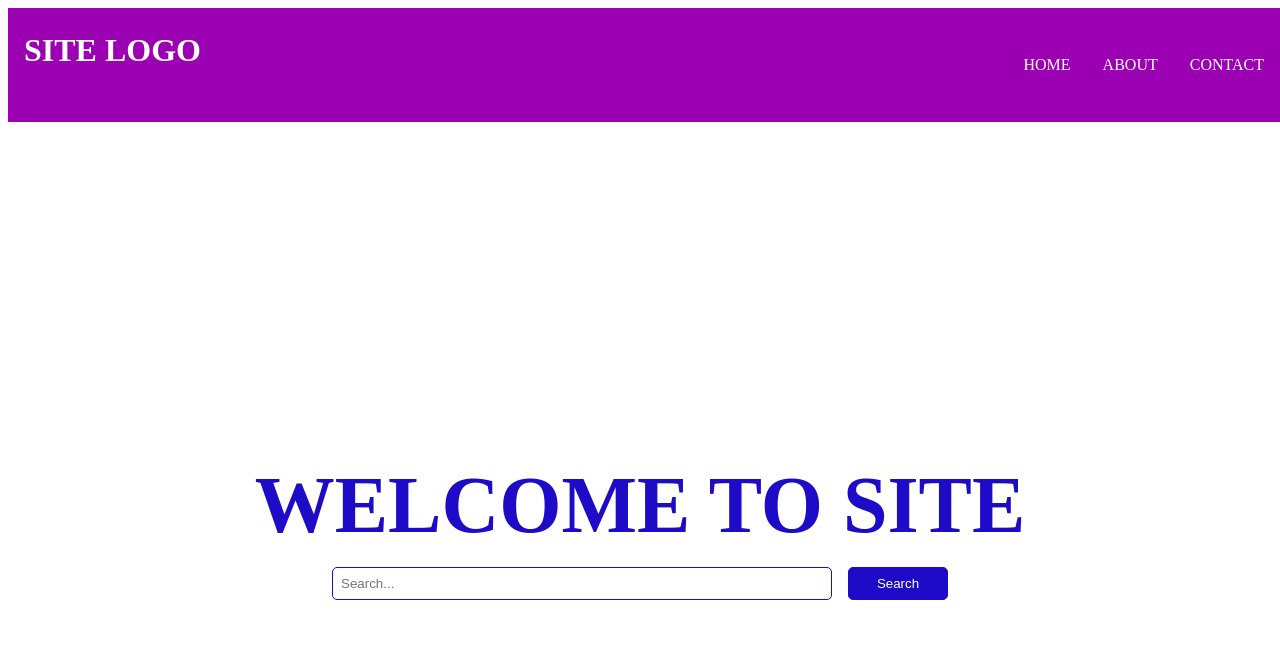
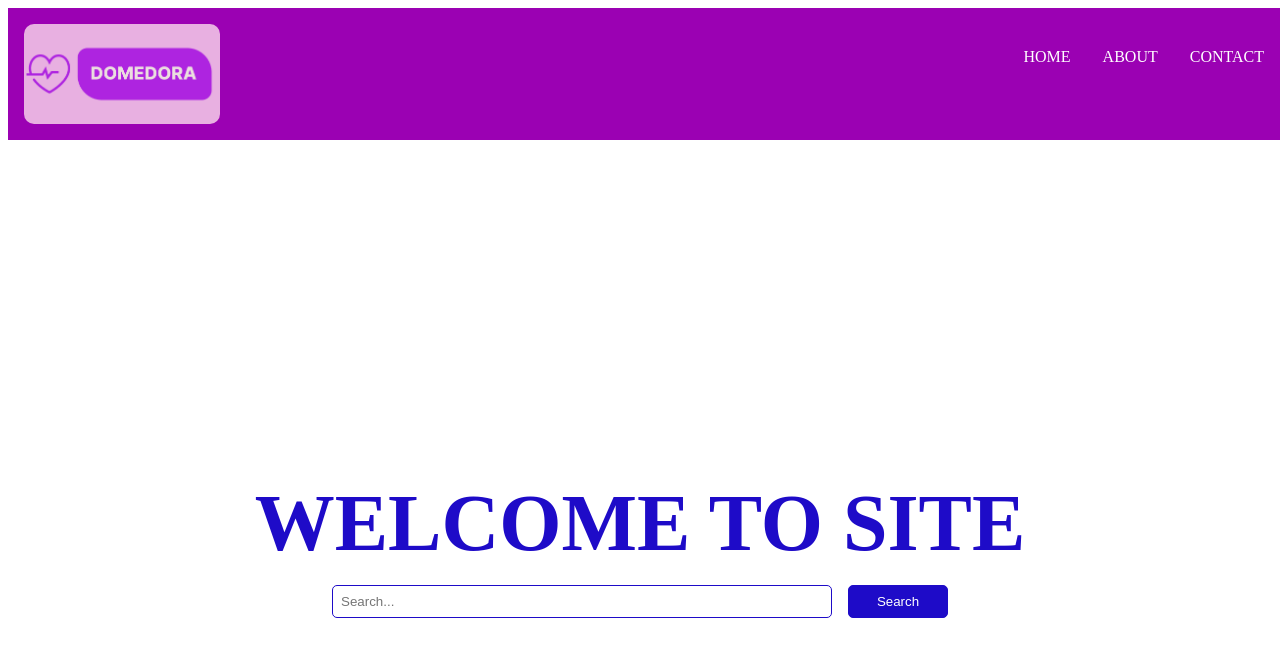
Before and after one commit to dOMARo19/homework33, a website: page index.html in a window 1280 px wide. Shown: the top 656 px of the page. Drawn offline with Linux system fonts and the light colour scheme; a web font is replaced by a local one.

Commit message:
project1

```diff
--- a/assets/scss/_header.scss
+++ b/assets/scss/_header.scss
@@ -6,13 +6,13 @@ body {
 
 .header {
   z-index: 1;
-
+  height: 100px;
   display: flex;
   justify-content: space-between;
 
   width: 100%;
-  padding: 1.5rem;
-  padding-left: 1rem;
+  padding: 1rem;
+
 
   color: $header-color;
   background-color: $header-background;
@@ -20,9 +20,19 @@ body {
 
 .logo {
   margin: 0;
-
-  font-family: $main-font-family;
-  font-size: 2rem;
+  height: 100%;
+  opacity: -0,9;
+  overflow: hidden;
+  display: flex;
+  align-items: center;
+  justify-content: center;
+    &-img {
+      height: 100%;
+      width: 100%;
+      object-fit: contain;
+      object-position: center;
+      border-radius: 10px;
+    }
 }
 
 .nav {
--- a/index.html
+++ b/index.html
@@ -1,17 +1,22 @@
 <!DOCTYPE html>
 <html lang="en">
   <head>
-    <meta charset="UTF-8">
-    <meta name="viewport" content="width=device-width, initial-scale=1.0">
-    <link rel="preconnect" href="https://fonts.googleapis.com">
-    <link rel="preconnect" href="https://fonts.gstatic.com" crossorigin>
-    <link href="https://fonts.googleapis.com/css2?family=Arvo:ital,wght@0,400;0,700;1,400;1,700&family=Prociono&family=Roboto:ital,wght@0,100;0,300;0,400;0,500;0,700;0,900;1,100;1,300;1,400;1,500;1,700;1,900&display=swap" rel="stylesheet">
-    <link rel="stylesheet" href="assets/css/style.css">
+    <meta charset="UTF-8" />
+    <meta name="viewport" content="width=device-width, initial-scale=1.0" />
+    <link rel="preconnect" href="https://fonts.googleapis.com" />
+    <link rel="preconnect" href="https://fonts.gstatic.com" crossorigin />
+    <link
+      href="https://fonts.googleapis.com/css2?family=Arvo:ital,wght@0,400;0,700;1,400;1,700&family=Prociono&family=Roboto:ital,wght@0,100;0,300;0,400;0,500;0,700;0,900;1,100;1,300;1,400;1,500;1,700;1,900&display=swap"
+      rel="stylesheet"
+    />
+    <link rel="stylesheet" href="assets/css/style.css" />
     <title>Document</title>
   </head>
   <body>
     <div class="header">
-        <h1 class="logo">SITE LOGO</h1>
+      <div class="logo">
+        <img class="logo-img" src="assets/images/logo.png" alt="logo" />
+      </div>
 
       <nav class="nav">
         <ul class="nav-list">
@@ -25,7 +30,7 @@
     <div class="main">
       <h2 class="title">WELCOME TO SITE</h2>
       <form class="form" action="">
-            <input class="form-input" type="search" placeholder="Search...">
+        <input class="form-input" type="search" placeholder="Search..." />
         <button class="form-button" type="submit">Search</button>
       </form>
     </div>
```
Also changed, not shown: assets/css/style.css, assets/css/style.min.css, assets/images/logo.png (added). Lines whose indentation alone changed are shown as unchanged.
